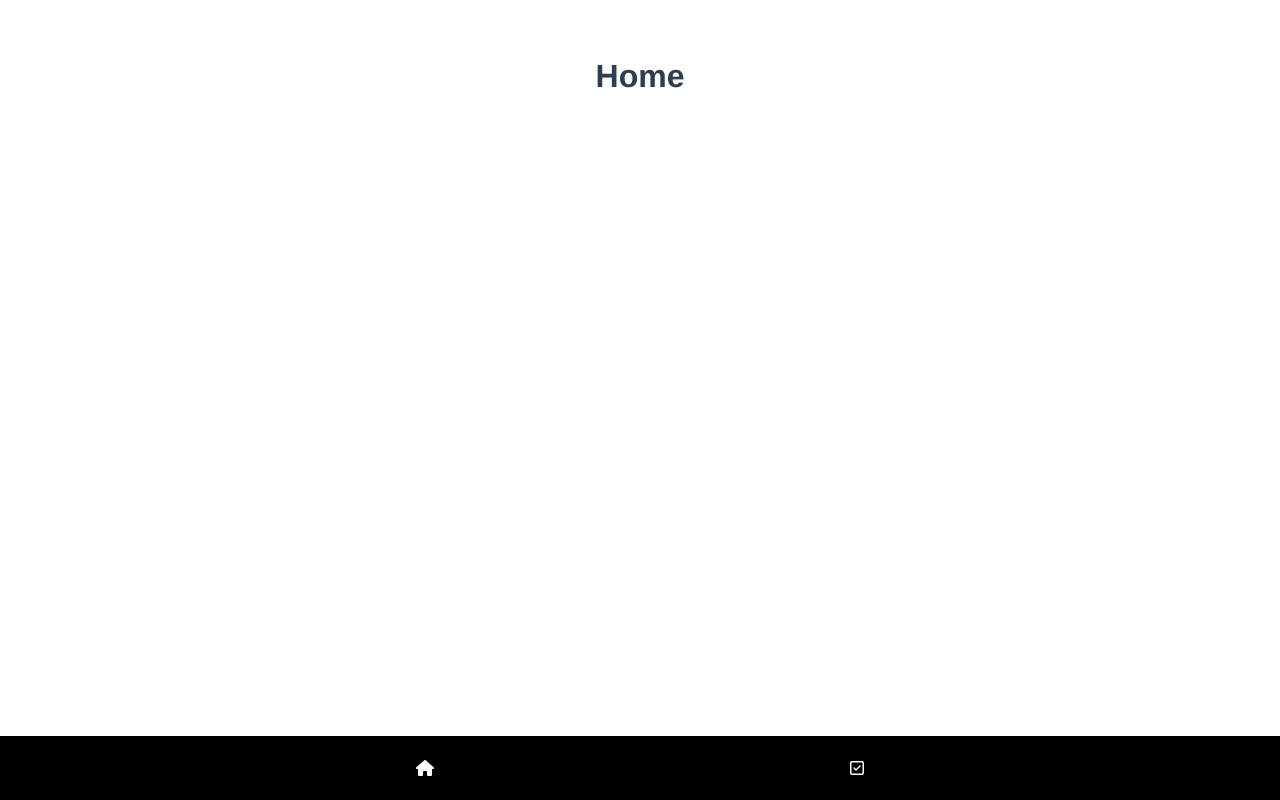
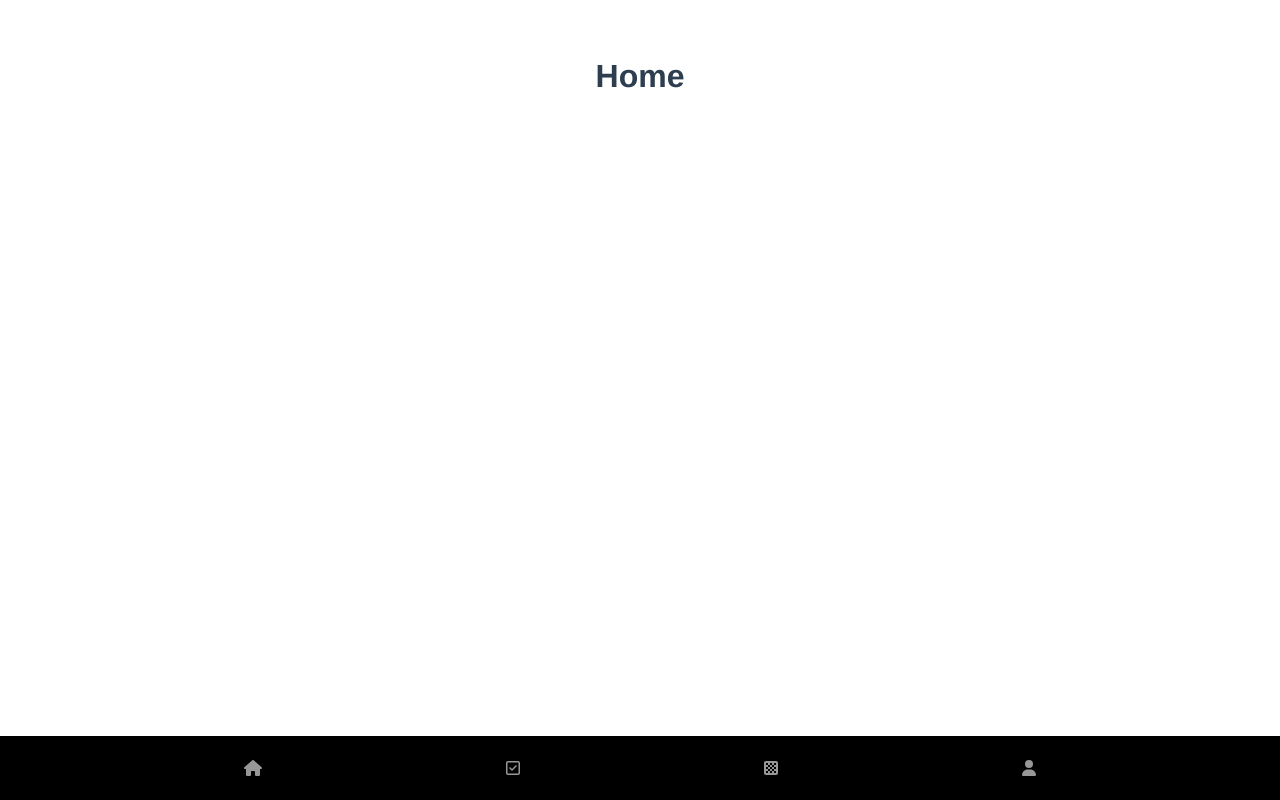
Before and after one commit to saxzvs/happy-jar-FE, a Vue app: page / in a window 1280 px wide. Built offline with nearby package versions, Linux system fonts and the light colour scheme.

Commit message:
Add. navigation바 icon & icon un/selected 스타일 코드 추가
- font awesome 라이브러리 통해서 호출.
- 'yearsInPixel/myPage' 아이콘 타입 미확정(주석). 회의 후 확정할 예정임.

```diff
--- a/src/assets/datas/navigationMenu.js
+++ b/src/assets/datas/navigationMenu.js
@@ -2,13 +2,31 @@ const navigationMenu = [
   {
     id: 1,
     name: "home",
-    icon: 'home',
+    icon: 'house',
+    // icon: 'home',
     url: "/",
   },
   {
     id: 2,
     name: "moodList",
     icon: ['far', 'square-check'],
+//    icon: ['far', 'square-check'],
+    url: "/moodList",
+  },
+  {
+    id: 3,
+    name: "yearsInPixel",
+    // icon: ['fas', 'table-cells'],
+    // icon: ['fas', 'braille'],
+    icon: 'chess-board',
+    url: "/moodList",
+  },
+  {
+    id: 4,
+    name: "myPage",
+    icon: 'user',
+    // icon: ['fas', 'child'],
+    // icon: ['fas', 'child-reaching'],
     url: "/moodList",
   }
 ];
--- a/src/components/App/Navigation.vue
+++ b/src/components/App/Navigation.vue
@@ -6,7 +6,7 @@
         :to="menu.url"
         class="link"
         data-test="nav-router">
-      <font-awesome-icon :icon="menu.icon" />
+      <font-awesome-icon class="menu" :icon="menu.icon" :data-test="menu.icon" />
     </router-link>
   </nav>
 </template>
--- a/src/style/common.scss
+++ b/src/style/common.scss
@@ -5,10 +5,6 @@
 div {
   background: $background;
   height: 100%;
-}
-
-.box-shadow {
-  box-shadow: 0px 2px 8px rgba(0, 0, 0, 0.1);
 }
 
 .flex-space-between {
@@ -35,3 +31,16 @@ div {
   display: flex;
   align-items: center;
 }
+
+
+.box-shadow {
+  box-shadow: 0px 2px 8px rgba(0, 0, 0, 0.1);
+}
+
+.menu {
+  color: $dark-gray;
+
+  &.selected {
+    color: $white;
+  }
+}
```
